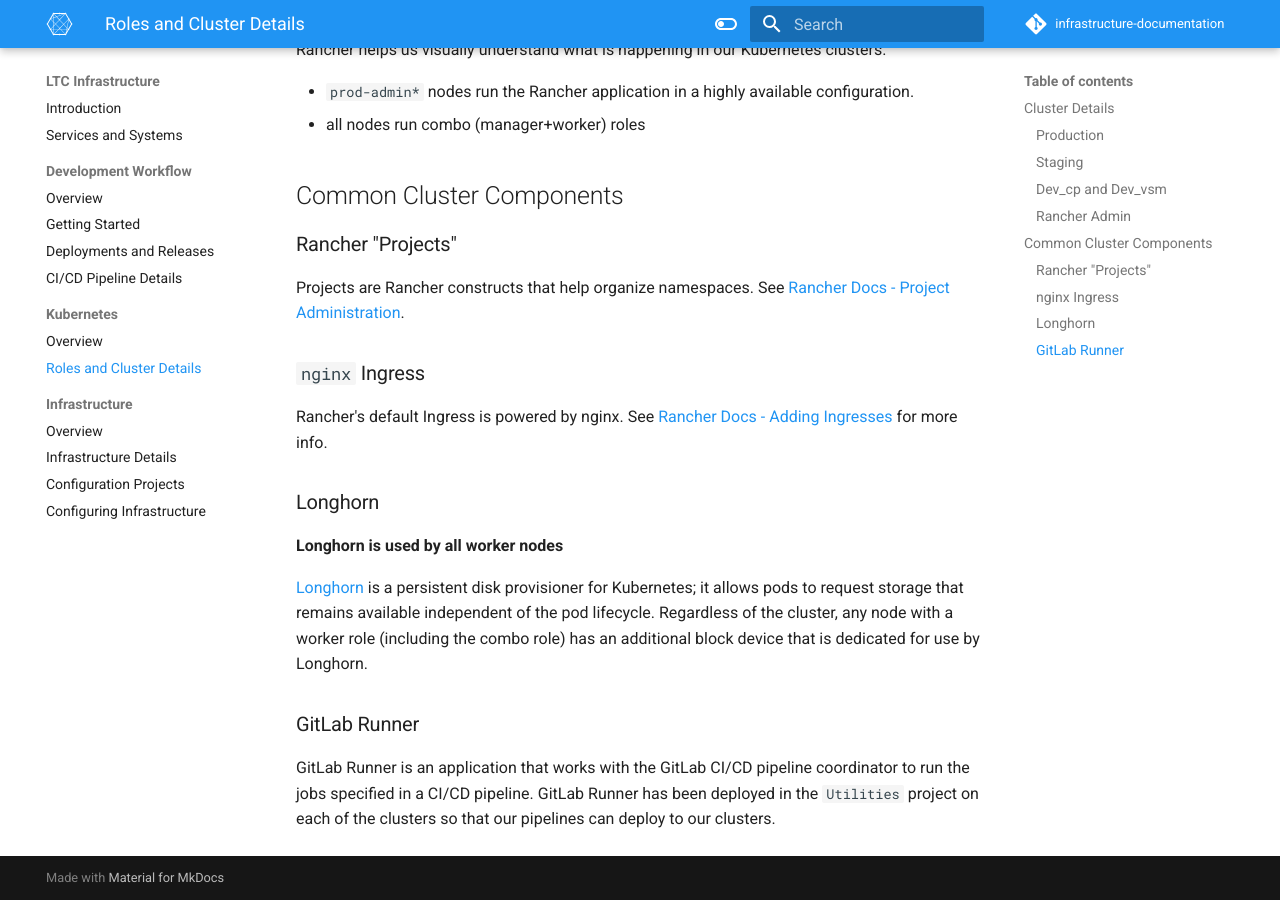
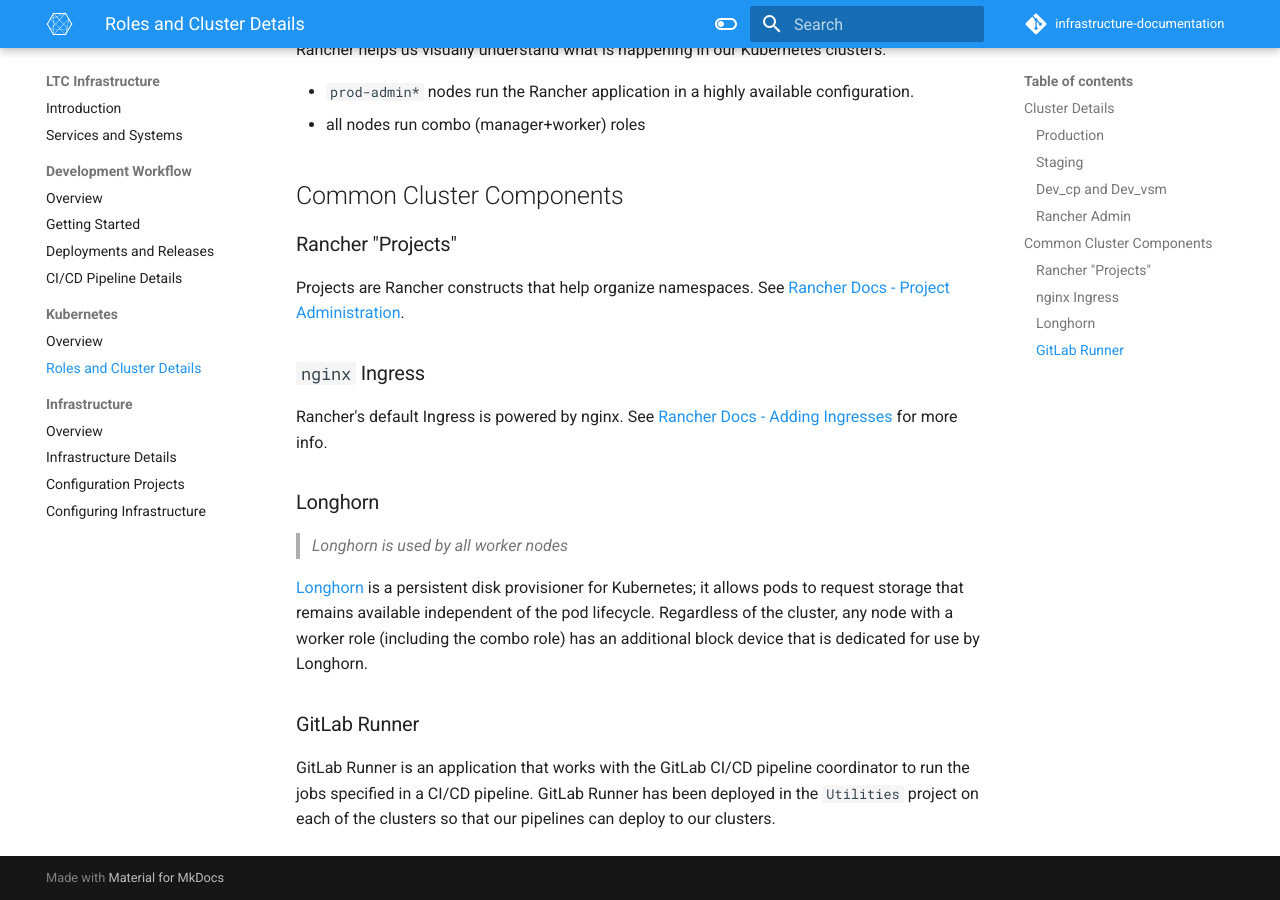
Before and after one commit to bcit-ltc/infrastructure-documentation, an MkDocs documentation site: the page built from docs/1_kubernetes/role-cluster-details.md, in a window 1280 px wide and 900 px high, scrolled down 1539 px. Built offline with MkDocs 1.6.1 and Material for MkDocs 9.7.7, drawn with Linux system fonts in a browser that asks for light colours.

```diff
--- a/docs/1_kubernetes/role-cluster-details.md
+++ b/docs/1_kubernetes/role-cluster-details.md
@@ -63,7 +63,7 @@ Rancher's default Ingress is powered by nginx. See [Rancher Docs - Adding Ingres
 
 ### Longhorn
 
-**Longhorn is used by all worker nodes**
+> *Longhorn is used by all worker nodes*
 
 [Longhorn](https://www.longhorn.io) is a persistent disk provisioner for Kubernetes; it allows pods to request storage that remains available independent of the pod lifecycle. Regardless of the cluster, any node with a worker role (including the combo role) has an additional block device that is dedicated for use by Longhorn.
 
```
